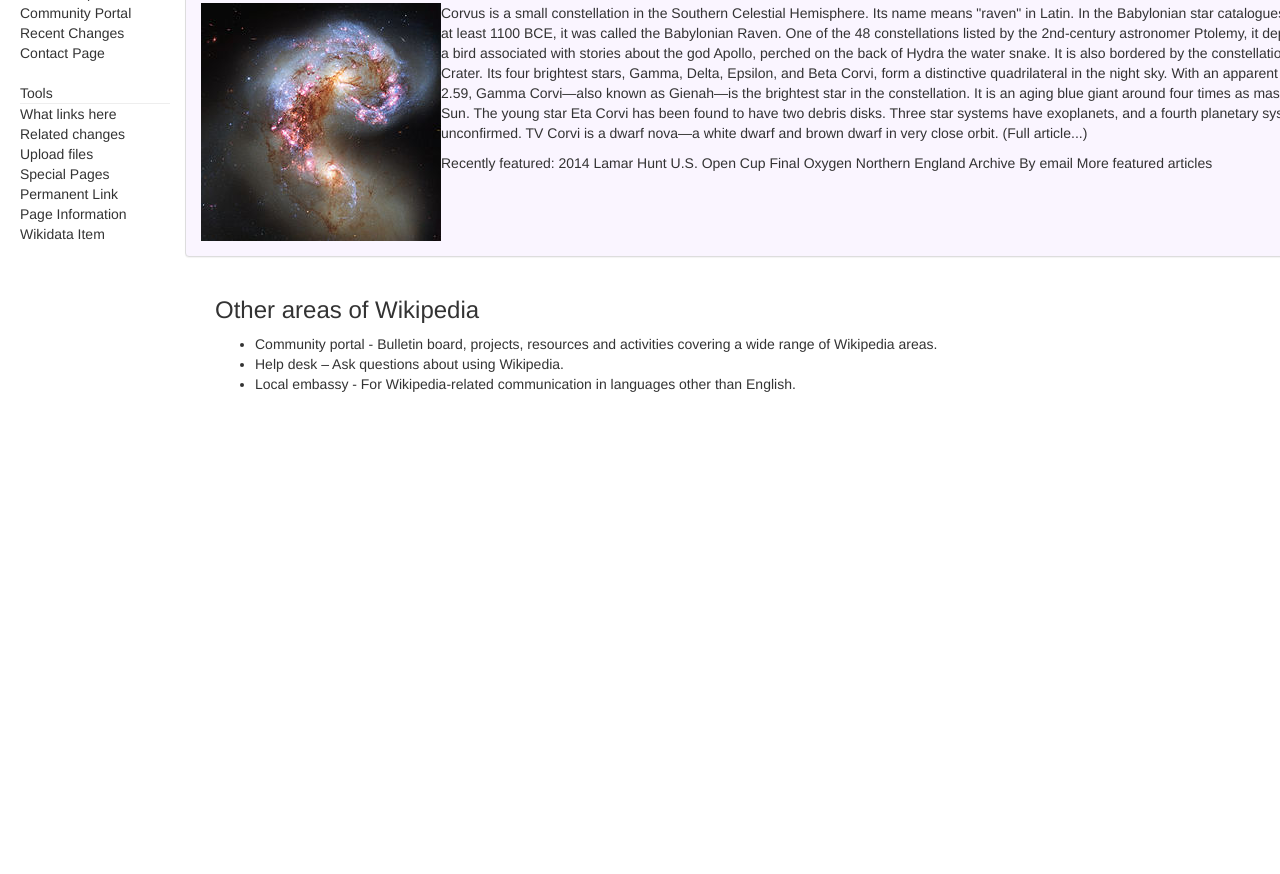
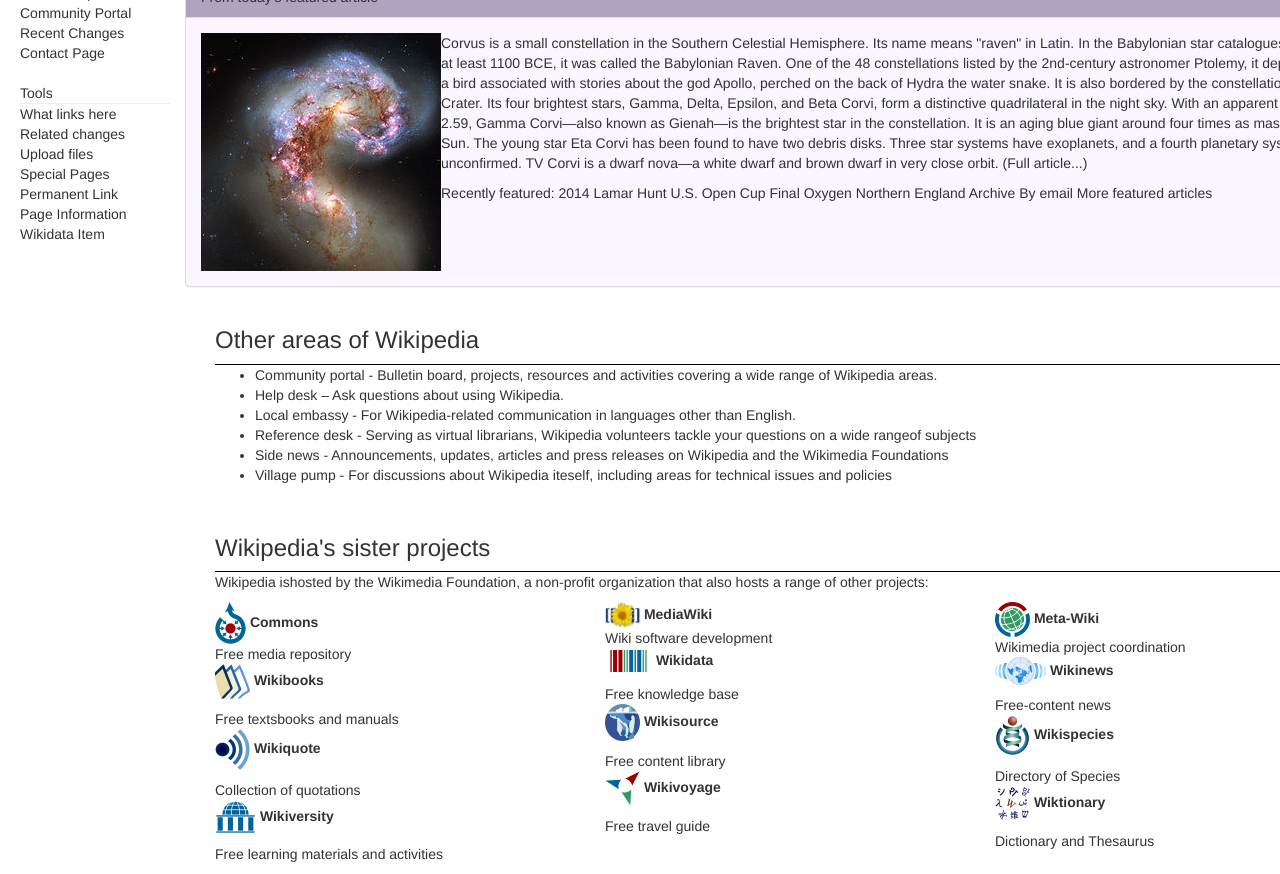
Before and after one commit to aniamatali/Wikipedia, a plain HTML site: page index.html in a window 1280 px wide. Shown: the part 1116-1990 px from the top of the page. Before the commit the page ends 1520 px from the top, so only its background shows below. Drawn offline with Linux system fonts and the light colour scheme.

Commit message:
bottom wikipedia sister projects added

```diff
--- a/css/styles.css
+++ b/css/styles.css
@@ -1,3 +1,10 @@
+.inlinelist li {
+  display: inline;
+  list-style-type: none;
+  padding-left: 10px;
+  float:right;
+}
+
 #imgpadding {
   padding-bottom:20px;
 }
@@ -12,8 +19,19 @@ hr  {
   margin:0;
   padding:0;
   width:150px;
+
 }
 
+.pright {
+  float:right;
+}
+
+
+.longhr {
+  width:auto;
+  border-top:1px solid#000;
+
+}
 .left {
   position:absolute;
   left:0;
--- a/index.html
+++ b/index.html
@@ -92,6 +92,14 @@
   <!--END OF SIDEBAR-->
 
   <div class="main">
+  <div class="inlinelist">
+  <ul>
+    <li>Login</li>
+    <li>Create account</li>
+    <li>Contributions</li>
+    <li>Talk</li>
+  </ul>
+</div>
   <div class="row">
     <div class="col-md-12">
   <nav class="navbar navbar-default">
@@ -223,11 +231,87 @@ Archive By email More featured articles</p>
 <!--END OF BOTTOMROW/PANEL -->
 <div class="container">
 <h3>Other areas of Wikipedia</h3>
+<hr class="longhr">
   <ul>
     <li>Community portal - Bulletin board, projects, resources and activities covering a wide range of Wikipedia areas.</li>
     <li>Help desk – Ask questions about using Wikipedia.</li>
     <li>Local embassy - For Wikipedia-related communication in languages other than English.</li>
+    <li>Reference desk - Serving as virtual librarians, Wikipedia volunteers tackle your questions on a wide rangeof subjects</li>
+    <li>Side news - Announcements, updates, articles and press releases on Wikipedia and the Wikimedia Foundations</li>
+    <li>Village pump - For discussions about Wikipedia iteself, including areas for technical issues and policies</li>
   </ul>
+<br>
+<h3>Wikipedia's sister projects</h3>
+<hr class="longhr">
+  <p>Wikipedia ishosted by the Wikimedia Foundation, a non-profit organization that also hosts a range of other projects:</p>
+<!--Pictures at Bottom in Grid-->
+
+<div class="row">
+  <div class="col-md-4">
+<tr>
+  <td><img src="img/commons.png"></td>
+  <td><strong>Commons</strong><br><p>Free media repository</td>
+</tr>
+<br>
+<tr>
+  <td><img src="img/books.png"></td>
+  <td><strong>Wikibooks</strong><br><p>Free textsbooks and manuals</td>
+</tr>
+<br>
+<tr>
+  <td><img src="img/wifi.png"></td>
+  <td><strong>Wikiquote</strong><br><p>Collection of quotations</td>
+</tr>
+<br>
+<tr>
+  <td><img src="img/dome.png"></td>
+  <td><strong>Wikiversity</strong><br><p>Free learning materials and activities</td>
+</tr>
+</div>
+<div class="col-md-4">
+<tr>
+<td><img src="img/flower.png"></td>
+<td><strong>MediaWiki</strong><br><p>Wiki software development</td>
+</tr>
+<br>
+<tr>
+<td><img src="img/rainbow.png"></td>
+<td><strong>Wikidata</strong><br><p>Free knowledge base</td>
+</tr>
+<br>
+<tr>
+<td><img src="img/globe.png"></td>
+<td><strong>Wikisource</strong><br><p>Free content library</td>
+</tr>
+<br>
+<tr>
+<td><img src="img/triangle.png"></td>
+<td><strong>Wikivoyage</strong><br><p>Free travel guide</td>
+</tr>
+</div>
+<div class="col-md-4">
+<tr>
+<td><img src="img/web.png"></td>
+<td><strong>Meta-Wiki</strong><br><p>Wikimedia project coordination</td>
+</tr>
+<br>
+<tr>
+<td><img src="img/news.png"></td>
+<td><strong>Wikinews</strong><br><p>Free-content news</td>
+</tr>
+<br>
+<tr>
+<td><img src="img/dna.png"></td>
+<td><strong>Wikispecies</strong><br><p>Directory of Species</td>
+</tr>
+<br>
+<tr>
+<td><img src="img/symbols.png"></td>
+<td><strong>Wiktionary</strong><br><p>Dictionary and Thesaurus</td>
+</tr>
+</div>
+</div>
+</div>
 </div>
 </div>
 </div>
```
Also changed, not shown: img/bird.jpg (added), img/books.png (added), img/commons.png (added), img/dna.png (added), img/dome.png (added), img/flower.png (added), img/globe.png (added), img/house1.jpg (added), img/house2.jpg (added), img/hurricane.jpg (added), img/news.png (added), img/rainbow.png (added), img/symbols.png (added), img/triangle.png (added), 2 more files.
